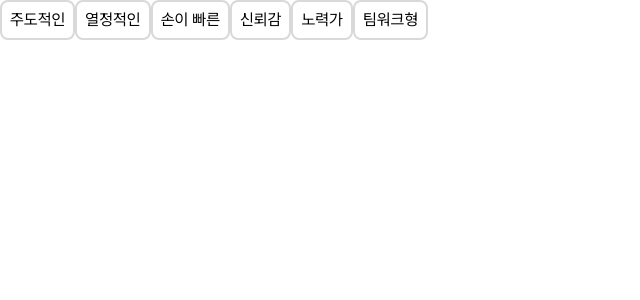
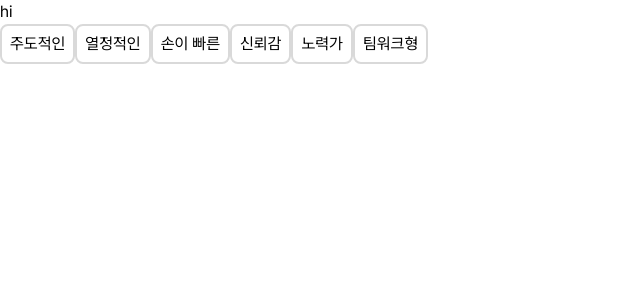
Before and after one commit to yoo-nji/Uandmy_Frontend, a Next.js app: page / in a window 1280 px wide. Shown: the top 300 px of the page, without its empty margins (0-640 px from the left). Built offline with nearby package versions, Linux system fonts and the light colour scheme.

Commit message:
[♻️refactor]: type -> interface 수정

```diff
--- a/src/app/page.tsx
+++ b/src/app/page.tsx
@@ -4,6 +4,7 @@ export default function Home() {
   return (
     <main>
       <div>
+        <span>hi</span>
         <TagList />
       </div>
     </main>
--- a/src/components/common/ProgressBar.tsx
+++ b/src/components/common/ProgressBar.tsx
@@ -1,7 +1,7 @@
-type ProgressProps = {
+interface ProgressProps {
   progress: number;
   page: number;
-};
+}
 
 const ProgressBar = ({ progress, page }: ProgressProps) => {
   const progressBarPercent = `${progress}%`;
```
